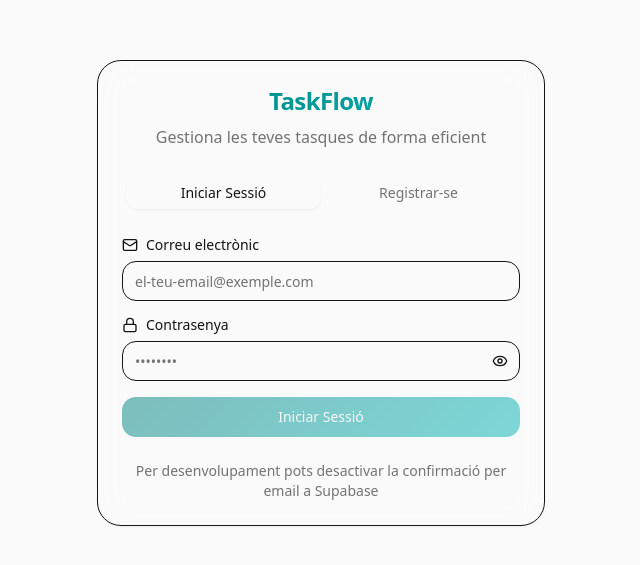
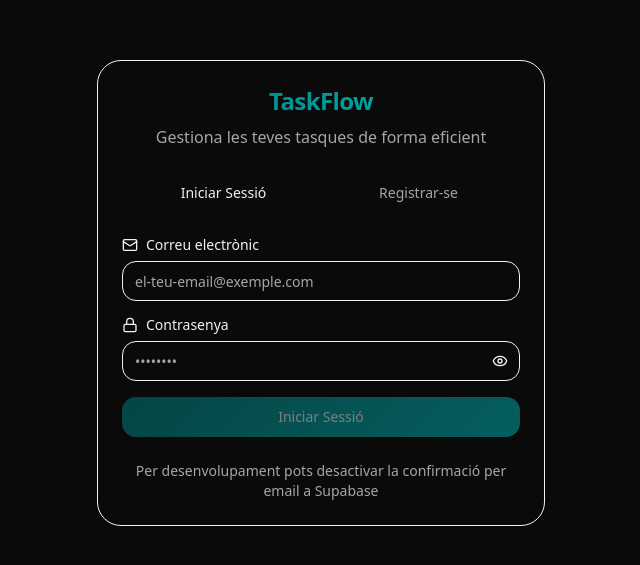
Before and after one commit to Jan-Creative/task-flow-catalan, a React (Vite) app: page / in a window 1280 px wide. Shown: the part 107-672 px from the top of the page, without its empty margins (319-959 px from the left). Built offline with nearby package versions, Linux system fonts and the light colour scheme.

Commit message:
Fix: App displays in light mode
The app is currently displaying in light mode instead of dark mode. This commit will investigate and resolve the issue.

```diff
--- a/src/main.tsx
+++ b/src/main.tsx
@@ -19,16 +19,13 @@ const queryClient = new QueryClient({
   },
 });
 
-// Aplicar tema fosc per defecte
-document.documentElement.classList.add('dark');
-
 ReactDOM.createRoot(document.getElementById("root")!).render(
   <React.StrictMode>
     <ErrorBoundary>
       <QueryClientProvider client={queryClient}>
         <ThemeProvider
           attribute="class"
-          defaultTheme="system"
+          defaultTheme="dark"
           enableSystem
           disableTransitionOnChange
         >
```
